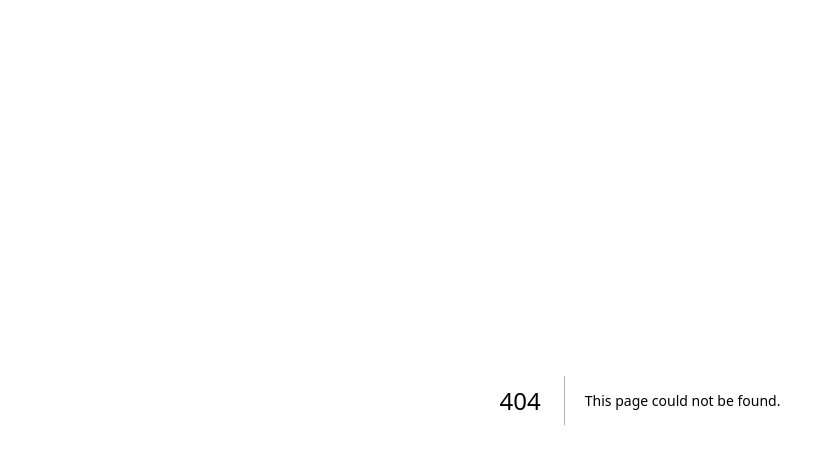
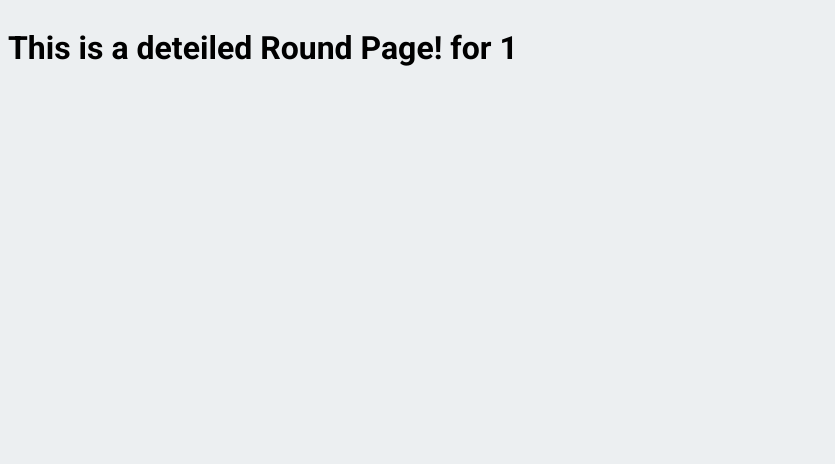
Before and after one commit to Xuresch/game-round-registration, a Next.js app: page /rounds/1 in a window 1280 px wide. Before the commit this address had no page. Shown: the top 464 px of the page, without its empty margins (0-835 px from the left). Built offline with nearby package versions, Linux system fonts and the light colour scheme.

Commit message:
feat(rounds): add new route for rounds

```diff
--- /dev/null
+++ b/pages/rounds/[roundid].js
@@ -0,0 +1,16 @@
+import { useRouter } from "next/router";
+
+function DeteilRoundPage() {
+    const router = useRouter();
+
+    console.log(router.pathname);
+    console.log(router.query);
+
+    return (
+      <>
+        <h1>This is a deteiled Round Page! for {router.query.roundid}</h1>
+      </>
+    )
+  }
+
+export default DeteilRoundPage;
```
Also changed, not shown: pages/rounds/index.js (added, +9 -0 lines).
